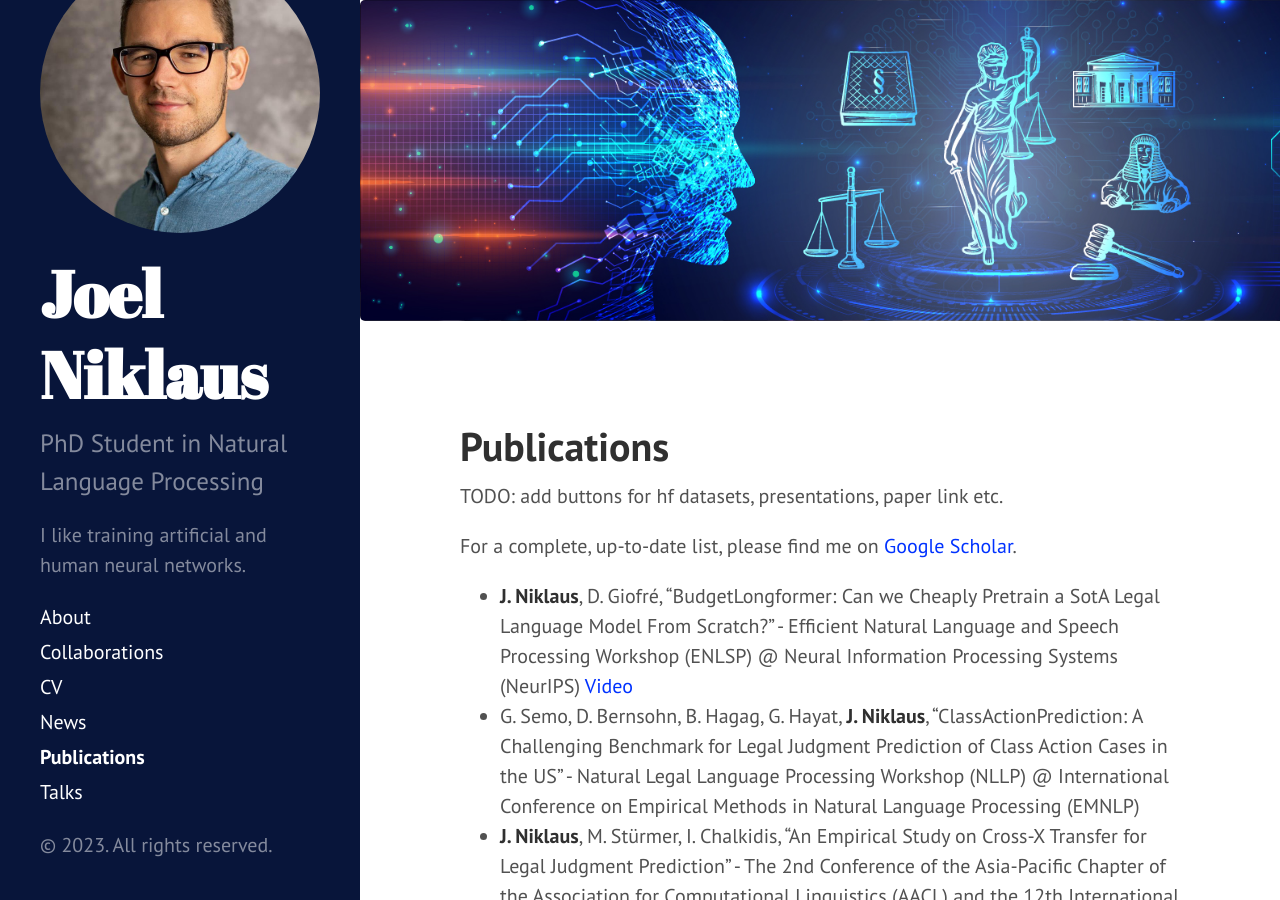
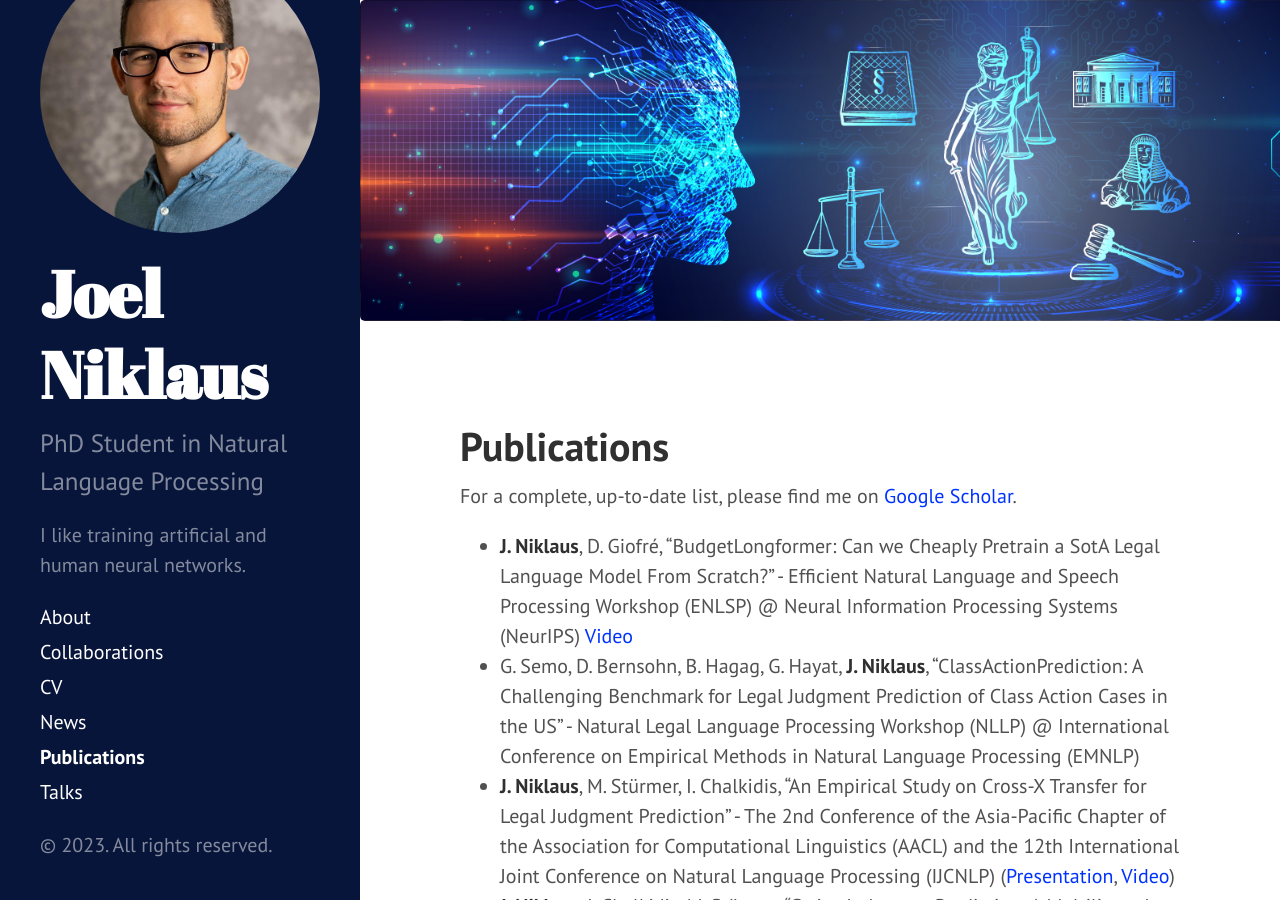
Before and after one commit to JoelNiklaus/joelniklaus.github.io, a Jekyll site: the page built from _pages/publications.md, in a window 1280 px wide and 900 px high. Built offline with Jekyll 4.4.1, drawn with Linux system fonts in a browser that asks for light colours; nearby versions of some CDN libraries; a style sheet for code colours, icons or effects is not loaded.

Commit message:
commented out TODO

```diff
--- a/_pages/publications.md
+++ b/_pages/publications.md
@@ -3,7 +3,7 @@ layout: page
 title: Publications
 ---
 
-TODO: add buttons for hf datasets, presentations, paper link etc.
+<!--- TODO: add buttons for hf datasets, presentations, paper link etc. -->
 
 For a complete, up-to-date list, please find me on [Google Scholar](https://scholar.google.com/citations?user=qJ8iricAAAAJ).
 
```
